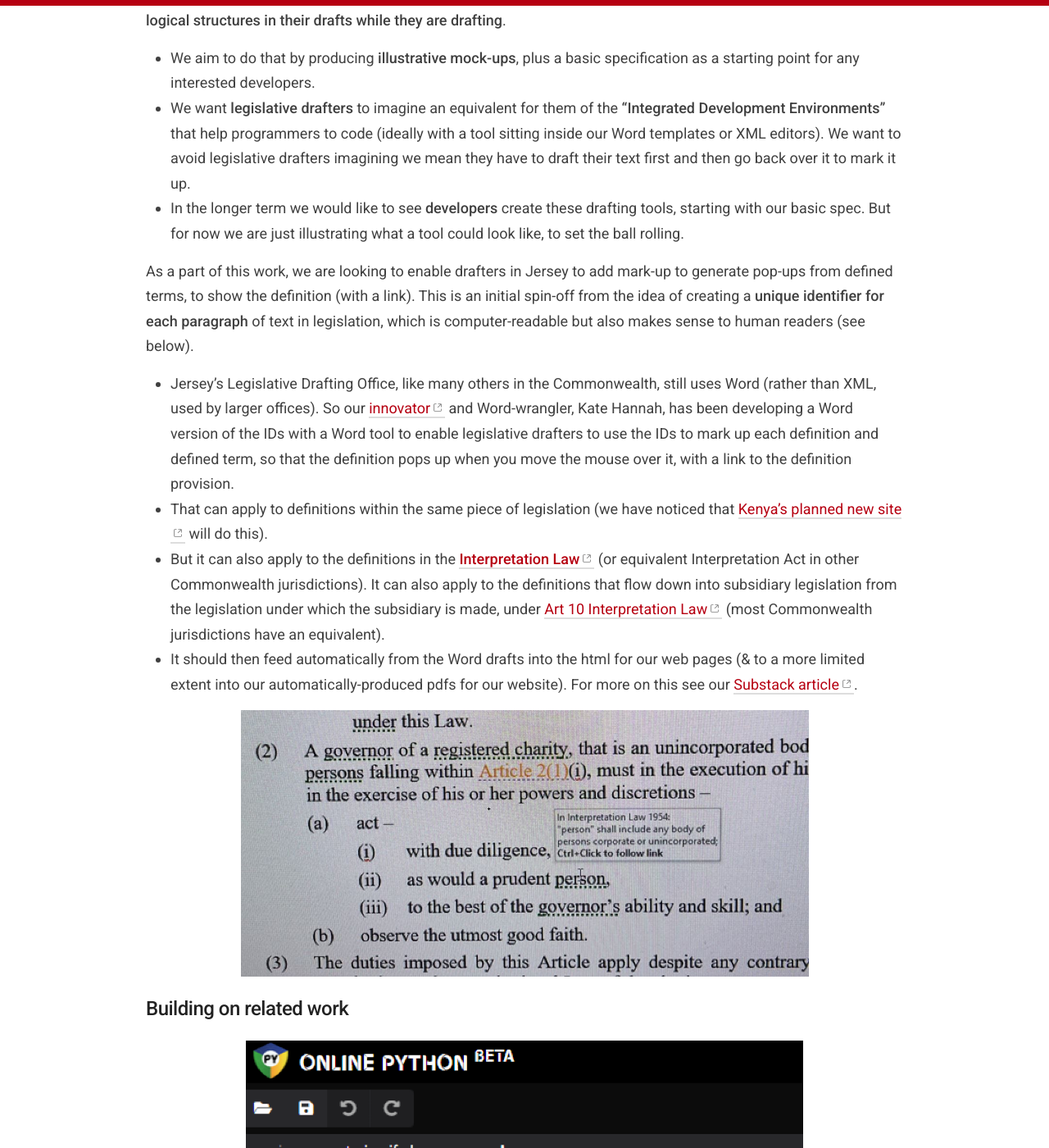
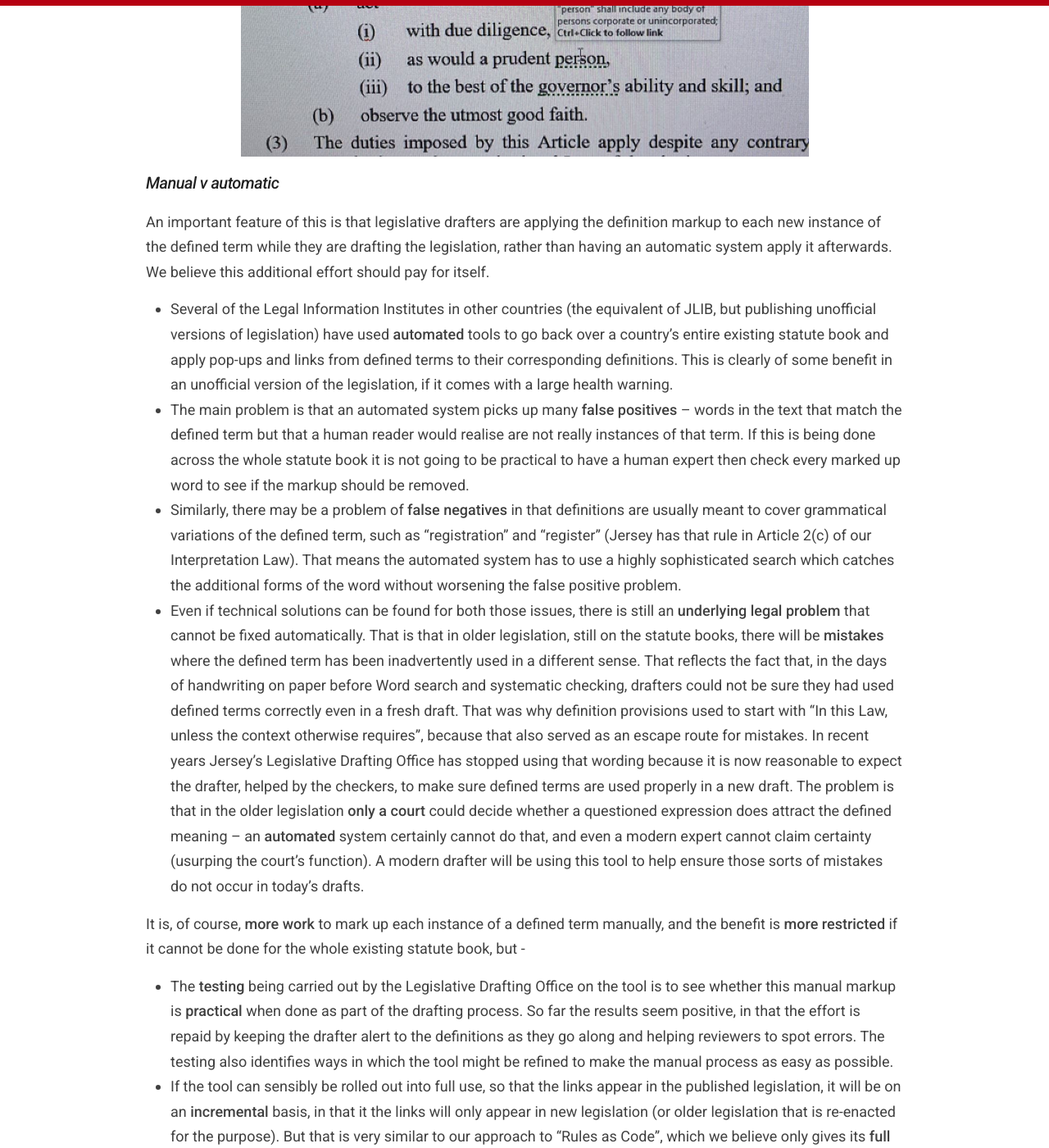
Before and after one commit to crlp-jerseyldo/crlp-jerseyldo.github.io, a Jekyll site: the page built from _pages/an-ide-for-legislation.md, in a window 1280 px wide and 1400 px high, scrolled down 2410 px. Shown: the whole window at 82% size. Built offline with Jekyll 4.4.1, drawn with Linux system fonts in a browser that asks for light colours; some of the changed text lies outside the part shown.

Commit message:
Update an-ide-for-legislation.md
Added material on definitions tool & restructured headings

```diff
--- a/_pages/an-ide-for-legislation.md
+++ b/_pages/an-ide-for-legislation.md
@@ -19,10 +17,34 @@ For the first half of 2025 we secured funding from the [Jersey Legal Information
 
 - See [**our slides for CALC Belfast 2025**](https://osf.io/4hfbx){:target="_blank"}, this [**demonstration video**](https://youtu.be/_VZ4_FY_Nqo){:target="_blank"} and [**interactive example**](https://jl4.legalese.com/?id=8831700c-a1ee-4c21-9365-1aa410a977d0){:target="_blank"} and [**instructions**](https://osf.io/adwe6){:target="_blank"} for how a legislative drafter can put a draft provision into the **interactive, free, web-based** (no downloading needed) [**visualiser**](https://jl4.legalese.com/){:target="_blank"} that our Singapore colleagues built for us.
 - The slides and video show how a **legislative drafter can produce** an if-then version of a draft provision, which can be automatically converted into L4 to produce a flowchart-like logical map that a reader can interact with to guide them through the legislation. This limited use of L4 is a way in which legislative drafters, with no technical knowledge (just the grammar, logic and paragraphing that they use every day), can produce working code that they and their policy officers could use to check drafts. That helps drafters to picture the potential benefits of using a fuller system - elsewhere on the same site you can see examples of L4 being used more fully, including for [Jersey's Charities Law](https://github.com/smucclaw/l4-ide/blob/ian/je-charities-3/jl4/experiments/jerseyCharities2.l4){:target="_blank"}.
-- For more on this see [our slides for RaC Guild Sept 2025](https://osf.io/axydq){:target="_blank"} (or [here](https://docs.google.com/presentation/d/1MRs8hJY45ptGslava2WvQGvPlhp9sp59l1NbNU5ruYk/edit?usp=sharing){:target="_blank"}), & [our Substack **post**](https://substack.com/@digitallegislation/p-171875282){:target="_blank"} (& earlier [**report**](https://osf.io/x43td){:target="_blank"}).
+- For more on this see [our slides for RaC Guild Sept 2025](https://osf.io/axydq){:target="_blank"} (or [here](https://docs.google.com/presentation/d/1MRs8hJY45ptGslava2WvQGvPlhp9sp59l1NbNU5ruYk/edit?usp=sharing){:target="_blank"}), [our slides for LVI2025 Sydney](https://osf.io/bryxa){:target="_blank"} & [our Substack **post**](https://substack.com/@digitallegislation/p-171875282){:target="_blank"} (& earlier [**report**](https://osf.io/x43td){:target="_blank"}).
+
+## Tool for definitions - pop-ups and links from defined expressions
+
+In separate but related work, we are developing a tool to enable drafters in Jersey to add mark-up to generate pop-ups from defined terms, to show the text of the definition with a link back to wherever the definition provision sits. This is an initial spin-off from the idea of creating a **unique identifier for each paragraph** of text in legislation, which is computer-readable but also makes sense to human readers (see below).
+* Jersey's Legislative Drafting Office, like many others in the Commonwealth, still uses Word (rather than XML, used by larger offices). So our [innovator](https://www.youtube.com/watch?v=fThIGAABLyg){:target="_blank"} and Word-wrangler, Kate Hannah, has been developing a Word version of the IDs with a Word tool to enable legislative drafters to use the IDs to mark up each definition and defined term, so that the definition pops up when you move the mouse over it, with a link to the definition provision. The drafters are now testing a beta version that tool and demonstrating the results to policy officials, with good feedback and hopes for a full roll-out if possible.
+* The tool enables drafters to apply apply the pop-ups and links for definitions from within the same piece of legislation (we have noticed that [Kenya’s planned new site](https://new.kenyalaw.org/akn/ke/act/2022/29/eng@2022-07-29){:target="_blank"} will do this).
+* But the drafters also use this tool to reveal the definitions in the [**Interpretation Law**](https://www.jerseylaw.je/laws/current/l_17_1954){:target="_blank"} (or equivalent Interpretation Act in other Commonwealth jurisdictions).
+* They also use it to reveal the definitions that flow down into subsidiary legislation from the legislation under which the subsidiary is made, under [Art 10 Interpretation Law](https://www.jerseylaw.je/laws/current/l_17_1954#_Toc181820358){:target="_blank"} (most Commonwealth jurisdictions have an equivalent).
+* Many readers of a piece of legislation would otherwise be left completely unaware of either of these additional sources of definitions.
+* The pop-ups and links then feed automatically from the Word drafts into the html and pdfs for our web pages, so we are hoping the tool will pass its testing and be able to be rolled out for both legislative propositions for debate in the Assembly and enacted legislation on JLIB. For more on this see our [Substack article](https://digitallegislation.substack.com/i/158221711/using-hyperlinks-more-fully-ids-x-refs-definitions){:target="_blank"}.
+
+![A screenshot of pop-ups and links for defined terms](/images/DefinitionPopups.jpg)
+
+### Manual v automatic
+An important feature of this is that legislative drafters are applying the definition markup to each new instance of the defined term while they are drafting the legislation, rather than having an automatic system apply it afterwards. We believe this additional effort should pay for itself.
+
+- Several of the Legal Information Institutes in other countries (the equivalent of JLIB, but publishing unofficial versions of legislation) have used **automated** tools to go back over a country’s entire existing statute book and apply pop-ups and links from defined terms to their corresponding definitions. This is clearly of some benefit in an unofficial version of the legislation, if it comes with a large health warning.
+- The main problem is that an automated system picks up many **false positives** – words in the text that match the defined term but that a human reader would realise are not really instances of that term. If this is being done across the whole statute book it is not going to be practical to have a human expert then check every marked up word to see if the markup should be removed.
+- Similarly, there may be a problem of **false negatives** in that definitions are usually meant to cover grammatical variations of the defined term, such as “registration” and “register” (Jersey has that rule in Article 2(c) of our Interpretation Law). That means the automated system has to use a highly sophisticated search which catches the additional forms of the word without worsening the false positive problem.
+- Even if technical solutions can be found for both those issues, there is still an **underlying legal problem** that cannot be fixed automatically. That is that in older legislation, still on the statute books, there will be **mistakes** where the defined term has been inadvertently used in a different sense. That reflects the fact that, in the days of handwriting on paper before Word search and systematic checking, drafters could not be sure they had used defined terms correctly even in a fresh draft. That was why definition provisions used to start with “In this Law, unless the context otherwise requires”, because that also served as an escape route for mistakes. In recent years Jersey’s Legislative Drafting Office has stopped using that wording because it is now reasonable to expect the drafter, helped by the checkers, to make sure defined terms are used properly in a new draft. The problem is that in the older legislation **only a court** could decide whether a questioned expression does attract the defined meaning – an **automated** system certainly cannot do that, and even a modern expert cannot claim certainty (usurping the court’s function). A modern drafter will be using this tool to help ensure those sorts of mistakes do not occur in today's drafts.
+
+It is, of course, **more work** to mark up each instance of a defined term manually, and the benefit is **more restricted** if it cannot be done for the whole existing statute book, but -
+- The **testing** being carried out by the Legislative Drafting Office on the tool is to see whether this manual markup is **practical** when done as part of the drafting process. So far the results seem positive, in that the effort is repaid by keeping the drafter alert to the definitions as they go along and helping reviewers to spot errors. The testing also identifies ways in which the tool might be refined to make the manual process as easy as possible.
+- If the tool can sensibly be rolled out into full use, so that the links appear in the published legislation, it will be on an **incremental** basis, in that it the links will only appear in new legislation (or older legislation that is re-enacted for the purpose). But that is very similar to our approach to “Rules as Code”, which we believe only gives its **full benefits** when applied during the drafting (and where Jersey might be a good fit for the incremental approach).
 
 
-### Wider idea of an "IDE" for legislative drafters
+## Wider idea of an "IDE" for legislative drafters
 
 We have an [**interactive mock-up** of some of the functions of an imaginary **tool**](https://crlp-jerseyldo.github.io/ilde-mockup/){:target="_blank"} for legislative drafters - please **try it out** (and see the [**explanations** in our newsletter](https://substack.com/@digitallegislation/p-149448484){:target="_blank"}).
 
@@ -38,14 +60,6 @@ We want to show legislative drafters how a possible tool could work to help them
 * We want **legislative drafters** to imagine an equivalent for them of the **"Integrated Development Environments"** that help programmers to code (ideally with a tool sitting inside our Word templates or XML editors). We want to avoid legislative drafters imagining we mean they have to draft their text first and then go back over it to mark it up.
 * In the longer term we would like to see **developers** create these drafting tools, starting with our basic spec. But for now we are just illustrating what a tool could look like, to set the ball rolling.
 
-As a part of this work, we are looking to enable drafters in Jersey to add mark-up to generate pop-ups from defined terms, to show the definition (with a link). This is an initial spin-off from the idea of creating a **unique identifier for each paragraph** of text in legislation, which is computer-readable but also makes sense to human readers (see below).
-* Jersey's Legislative Drafting Office, like many others in the Commonwealth, still uses Word (rather than XML, used by larger offices). So our [innovator](https://www.youtube.com/watch?v=fThIGAABLyg){:target="_blank"} and Word-wrangler, Kate Hannah, has been developing a Word version of the IDs with a Word tool to enable legislative drafters to use the IDs to mark up each definition and defined term, so that the definition pops up when you move the mouse over it, with a link to the definition provision.
-* That can apply to definitions within the same piece of legislation (we have noticed that [Kenya’s planned new site](https://new.kenyalaw.org/akn/ke/act/2022/29/eng@2022-07-29){:target="_blank"} will do this).
-* But it can also apply to the definitions in the [**Interpretation Law**](https://www.jerseylaw.je/laws/current/l_17_1954){:target="_blank"} (or equivalent Interpretation Act in other Commonwealth jurisdictions). It can also apply to the definitions that flow down into subsidiary legislation from the legislation under which the subsidiary is made, under [Art 10 Interpretation Law](https://www.jerseylaw.je/laws/current/l_17_1954#_Toc181820358){:target="_blank"} (most Commonwealth jurisdictions have an equivalent).
-* It should then feed automatically from the Word drafts into the html for our web pages (& to a more limited extent into our automatically-produced pdfs for our website). For more on this see our [Substack article](https://digitallegislation.substack.com/i/158221711/using-hyperlinks-more-fully-ids-x-refs-definitions){:target="_blank"}.
-
-![A screenshot of pop-ups and links for defined terms](/images/DefinitionPopups.jpg)
-
 ## Building on related work
 
 ![A screenshot of a Python IDE offering help to a coder](/images/Python.png)
@@ -60,7 +74,7 @@ As a part of this work, we are looking to enable drafters in Jersey to add mark-
   * which in Jersey, where we have Articles instead of sections (& we have not gone for IDs for Parts, as they are not part of the numbering of actual provisions),  gives IDs like - “art_18_p_2_sp_b_cl_iii” – for [Art 18(2)(b)(iii)](https://www.jerseylaw.je/laws/current/l_41_2014#_Toc181797850){:target="_blank"}
   * see above for how we are building on this to give pop-ups for defined terms.
 
-## What would the imaginary tool do?
+## What would the imaginary full IDE-like tool do?
 * The tool would **help** the drafter to be **rigorous** in creating (and marking up for computer readability) -
   * **if-and-or-not** structures,
   * **defined** terms (see the mock-up) and **repeated undefined** terms (which should have the same meaning each time),
@@ -69,7 +83,7 @@ As a part of this work, we are looking to enable drafters in Jersey to add mark-
   * any standard adaptable provisions arising from "**Common Legislative Solutions**".
 * The idea would be to use **drop-down** lists of suggestions (& other help) to enable drafters to write consistently while the tool automatically marks up the text correctly (and possibly gives useful error messages when it detects an inconsistency).
 
-## Some examples of what the tool could do (as descriptions, but better seen in demos)
+### Some examples of what the tool could do (as descriptions, but better seen in demos)
 We are using the [**interactive mock-up**](https://crlp-jerseyldo.github.io/ilde-mockup/){:target="_blank"} (and supplementary static mock-ups) to demonstrate what we mean, given it is far easier to get the ideas across to the rest of the legislative drafting community that way. But we will also see if we can produce a **basic specification** that a developer could use as starting material, and we need to explain what we mean in text as well as through demos, so here is an attempt.
 
 One way for **legislative drafters** to think about it is just as doing something more than what (we hope) your **current** system already does for you.
@@ -108,7 +122,7 @@ Or imagine you type "the Minster m" -
 
 Or imagine you want do something that is covered by **Common Legislative Solutions**, or you look like you are doing it, and you pick a menu or the tool pops up an offer to use the Jersey standard wording for that kind of provision, as well as marking it up.
 
-## Not just auto-complete - prompts help with "if" and "must" and other structures
+### Not just auto-complete - prompts help with "if" and "must" and other structures
 
 The tool would not use the sort of auto-complete in Word that irritates drafters by guessing what word you are going to use next. Instead, when you do something it recognises, it would offer a drop-down list, and allow you to you click on one of the choices (or ignore them). Nor is the tool just a glorified handler of a precedent bank.
 
```
Also changed, not shown: other parts of _pages/an-ide-for-legislation.md (+1 -3 lines).
